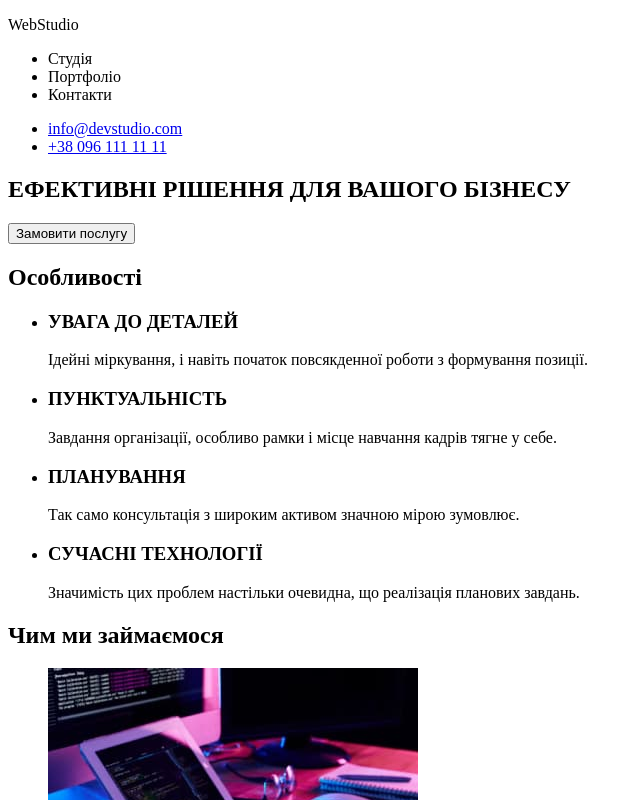
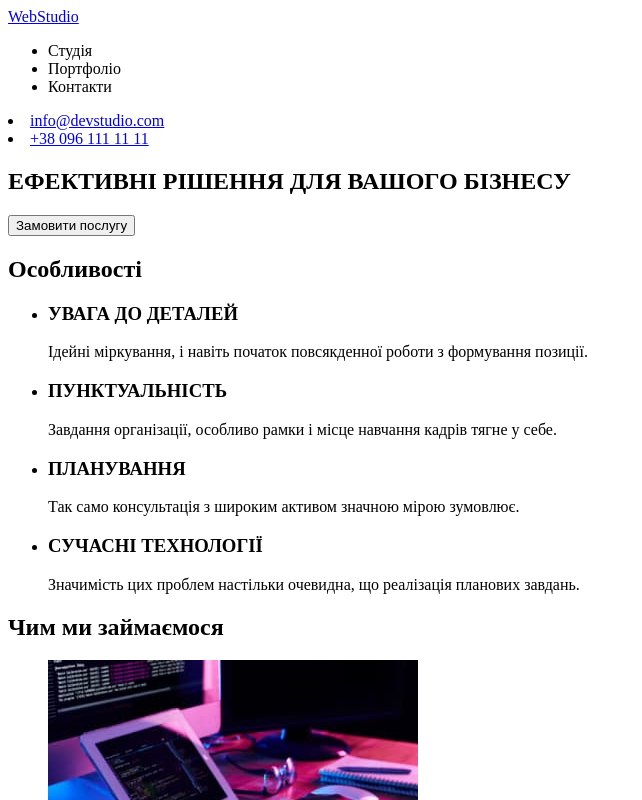
Before and after one commit to sashazakatov/goit-markup-hw-01, a plain HTML site: page index.html in a window 1280 px wide. Shown: the top 800 px of the page, without its empty margins (0-642 px from the left). Drawn offline with Linux system fonts and the light colour scheme.

Commit message:
Дабовляет тег nav и вместо тега p на логотипи тег a

```diff
--- a/index.html
+++ b/index.html
@@ -10,13 +10,15 @@
 
 <body>
     <header>
-        <p leng="en">WebStudio</p>
+        <a href="./index.html">WebStudio</a>
+        <nav>
             <ul>
                 <li>Студія</li>
                 <li>Портфоліо</li>
                 <li>Контакти</li>
             </ul>
             <ul>
+        </nav>
             <li><a href="mailto:info@devstudio.com">info@devstudio.com</a></li>
             <li><a href="tel:+380961111111">+38 096 111 11 11</a></li>
         </ul>
@@ -100,7 +102,7 @@
         </section>
     </main>
     <footer>
-        <p leng="en">WebStudio</p>
+        <a href="./index.html">WebStudio</a>
         <p>м. Київ, пр-т Лесі Українки, 26</p>
         <p><a href="mailto:info@devstudio.com">info@devstudio.com</a></p>
         <p><a href="tel:+380961111111">+38 096 111 11 11</a></p>
```
Lines whose indentation alone changed are shown as unchanged.
